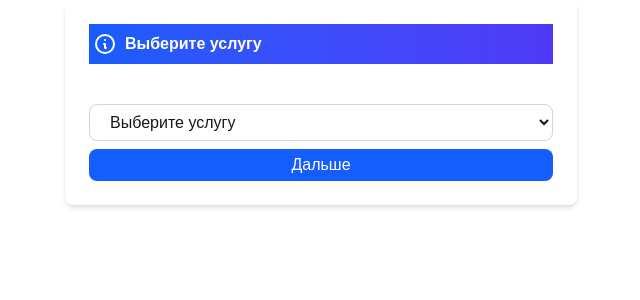
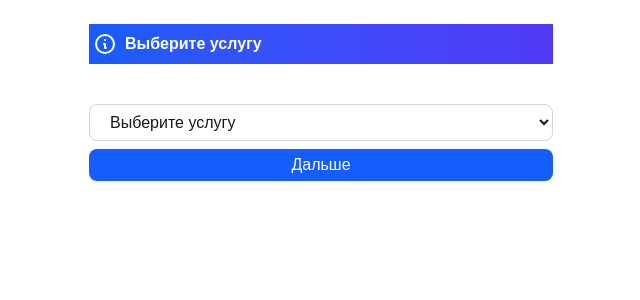
Before and after one commit to Yeminfu/erp-next, a Next.js app: page / in a window 1280 px wide. Shown: the top 300 px of the page, without its empty margins (319-959 px from the left). Built offline with nearby package versions, Linux system fonts and the light colour scheme.

Commit message:
убрал тень

```diff
--- a/app/form.tsx
+++ b/app/form.tsx
@@ -83,7 +83,7 @@ export default function HookForm() {
   // const password = watch('password');
 
   return (
-    <form onSubmit={handleSubmit(onSubmit)} className="max-w-lg mx-auto p-6 bg-white rounded-lg shadow-md space-y-5">
+    <form onSubmit={handleSubmit(onSubmit)} className="max-w-lg mx-auto p-6 bg-white rounded-lg space-y-5">
       {/* <h2 className="text-2xl font-bold text-gray-800">
         Запись
       </h2> */}
```
